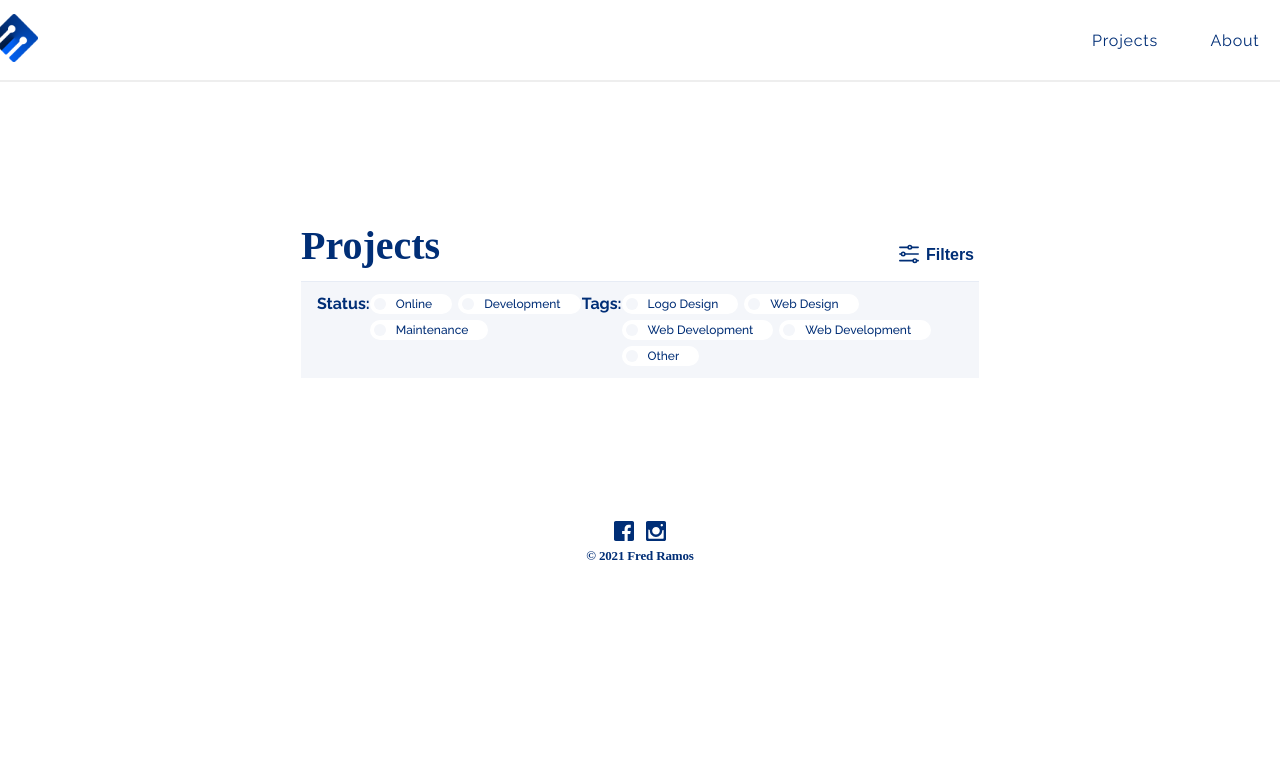
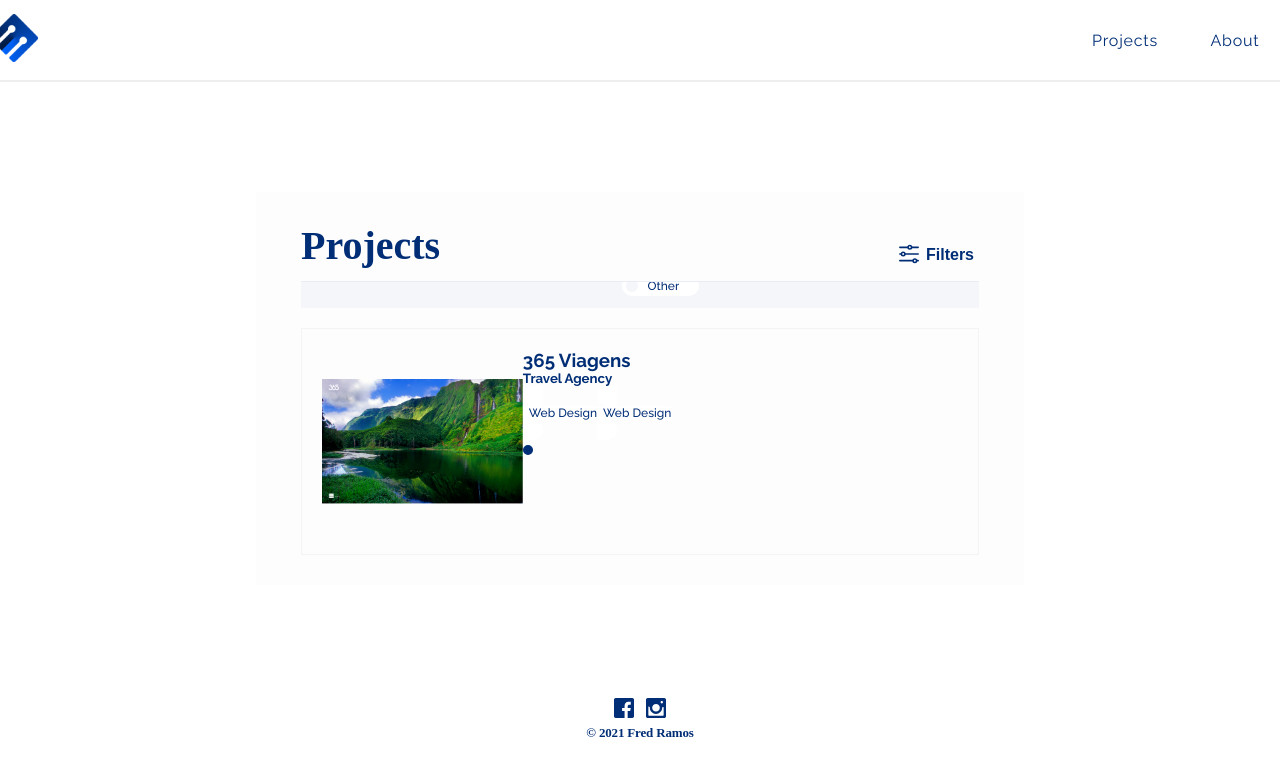
Before and after one commit to Starkpt/Branches, a Next.js app: page /projects in a window 1280 px wide. Shown: the top 776 px of the page. Built offline with nearby package versions, Linux system fonts and the light colour scheme.

Commit message:
page - project list 01.3.1
Project items

```diff
--- a/pages/projects/index.js
+++ b/pages/projects/index.js
@@ -1,21 +1,27 @@
 import React from 'react'
 import Image from 'next/image'
 
+
 export default function Projects() {
+
+  const toggleFilters = () => {
+    let filters = document.getElementById('filters-wrapper')
+    filters.classList.toggle('filters-show')
+  }
+
   return (
     <main>
       <div id="projects-container">
         <div id="projects-list">
           <div id="project-header">
             <h1>Projects</h1>
-            <button id="filter-btn">
+            <button id="filter-btn" onClick={toggleFilters}>
               <Image src="/icons/filters.svg" width={20} height={20} />
               <p>Filters</p>
             </button>
           </div>
-          <div id="filters-container" class="toggle-on">
+          <div id="filters-container" className="toggle-on">
             <div id="filters-wrapper">
-
               <div id="filter-status" className="filter-list">
                 <h6>Status:</h6>
                 <ul>
@@ -108,6 +114,43 @@ export default function Projects() {
               </div>
             </div>
           </div>
+          <ul>
+            <li className="project-item">
+              <a href="">
+                <div className="project-thumbnail">
+                  <Image src="/skylights/365viagens.jpg" layout="fill" objectFit="contain"/>
+                </div>
+                <div className="project-list-info">
+                  <div className="project-list-details">
+                    <h3>365 Viagens</h3>
+                    <h5>Travel Agency</h5>
+                    <ul className="project-tags">
+                      <li>
+                        <a href="">
+                          <div className="left-semi-circle"></div>
+                          <div className="tag-name">Web Design</div>
+                          <div className="right-semi-circle"></div>
+                        </a>
+                      </li>
+                      <li>
+                        <a href="">
+                          <div className="left-semi-circle"></div>
+                          <div className="tag-name">Web Design</div>
+                          <div className="right-semi-circle"></div>
+                        </a>
+                      </li>
+                    </ul>
+                    <div className="project-description">
+
+                    </div>
+                  </div>
+                  <div className="project-list-status">
+                    <Image src="/icons/tag-bullet.svg" width={10} height={10} />
+                  </div>
+                </div>
+              </a>
+            </li>
+          </ul>
         </div>
       </div>
     </main>
--- a/styles/projects.css
+++ b/styles/projects.css
@@ -7,6 +7,7 @@
 #projects-list{
   width: 100%;
   padding: 30px 45px;
+  background-color: #FDFDFD;
 }
 #projects-list h1{
   font-family: 'Raleway Black';
@@ -54,7 +55,7 @@
   border-top: 1px solid #E7ECF5;
   overflow: hidden;
 
-  transition: height .3 cubic-bezier(0.075, 0.82, 0.165, 1);
+  transition: height .3s cubic-bezier(0.075, 0.82, 0.165, 1);
 }
 #filters-container.toggle-on{
   height: auto;
@@ -64,6 +65,12 @@
 }
 #filters-wrapper{
   padding:12px 16px;
+  margin-top:-70px;
+
+  transition: margin .5s cubic-bezier(0.075, 0.82, 0.165, 1);
+}
+#filters-wrapper.filters-show{
+  margin-top: 0;
 }
 .filter-list {
   display: flex;
@@ -96,12 +103,6 @@
   display: flex;
   flex-direction: row;
   cursor: pointer;
-}
-.filter-list a{
-  display: flex;
-  flex-direction: row;
-  padding:3px;
-  width: fit-content;
 }
 .filter-list .left-semi-circle{
   border-top-left-radius: 50%;
@@ -161,3 +162,89 @@
   padding-left: 6px;
   user-select: none;
 }
+.project-item{
+  width: 100%;
+  border: 1px solid #F3F4F6;
+  margin-top: 20px;
+  transition: box-shadow 1.2s cubic-bezier(0.075, 0.82, 0.165, 1),;
+}
+.project-item:hover{
+  box-shadow: rgba(99, 99, 99, 0.2) 0px 2px 8px 0px;
+}
+.project-item > a{
+  display: flex;
+  flex-direction:row;
+  padding: 20px;
+}
+.project-thumbnail{
+  width: 300px;
+  height: 185px;
+  position: relative;
+}
+.project-list-header{
+  margin-left: 30px;
+}
+.project-list-info{
+  width: 650px;
+}
+
+
+
+
+.project-tags{
+  display: flex;
+}
+.project-tags .left-semi-circle{
+  border-top-left-radius: 50%;
+  border-bottom-left-radius: 50%;
+  background-color: white;
+  height: 20px;
+  width: 20px;
+  padding: 4px;
+}
+.project-tags .right-semi-circle{
+  border-top-right-radius: 50%;
+  border-bottom-right-radius: 50%;
+  background-color: white;
+  height: 20px;
+  width: 20px;
+}
+.project-tags .bullet-circle{
+  display: flex;
+  width: 100%;
+  height: 100%;
+  background-color: #F4F6FA;
+  border-radius:50%;
+  flex-direction: row;
+  justify-content: center;
+  align-items: center;
+}
+.project-tags .bullet-circle::after{
+  content:"";
+  width: 50%;
+  height: 50%;
+  border-radius:50%;
+  background-color:#002E76;
+  opacity:0;
+
+  transition: width .9s cubic-bezier(0.075, 0.82, 0.165, 1),
+              height .9s cubic-bezier(0.075, 0.82, 0.165, 1),
+              opacity 1.2s cubic-bezier(0.075, 0.82, 0.165, 1)
+}
+.project-tags li:hover .bullet-circle::after{
+  opacity: .8;
+}
+
+#filters-container .tag-input{
+  display:none;
+}
+.project-tags .tag-name{
+  font-size: 12px;
+  background-color: white;
+  display: flex;
+  flex-direction: column;
+  justify-content: center;
+  font-weight: 500;
+  padding-left: 6px;
+  user-select: none;
+}
```
Lines whose indentation alone changed are shown as unchanged.
